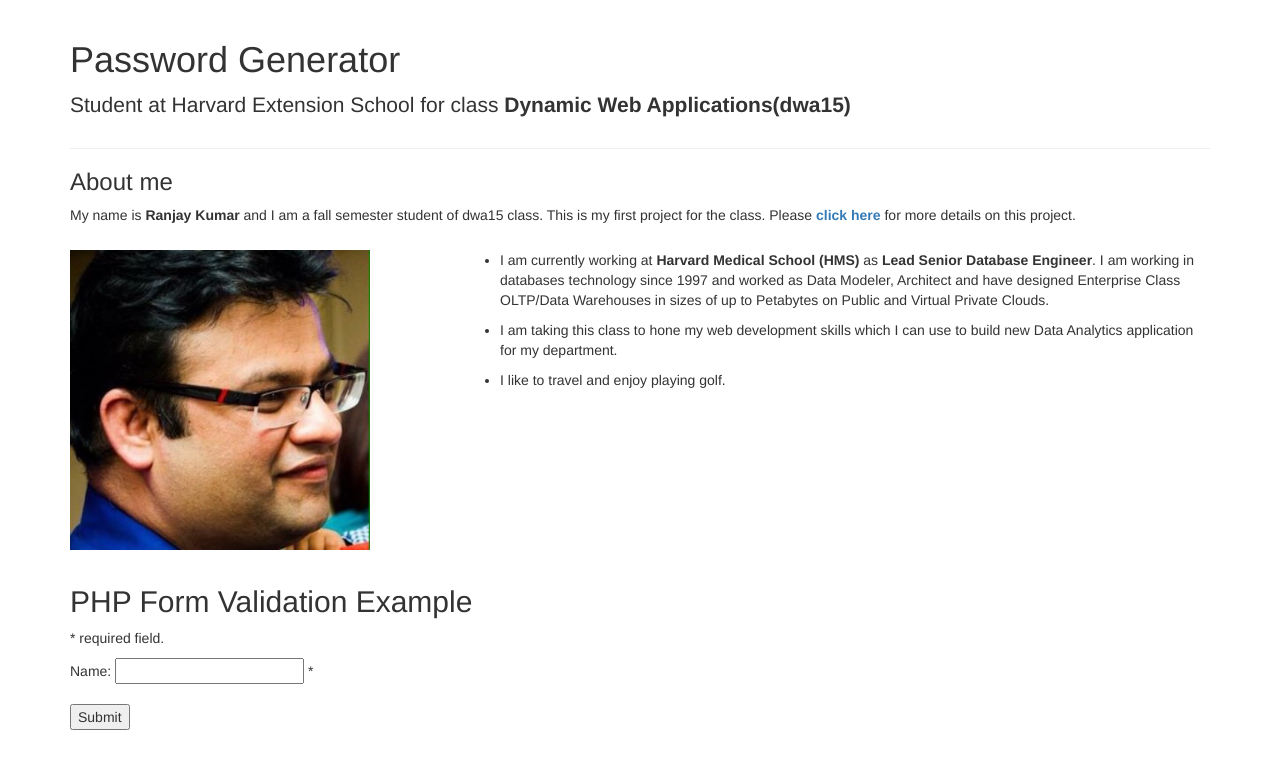
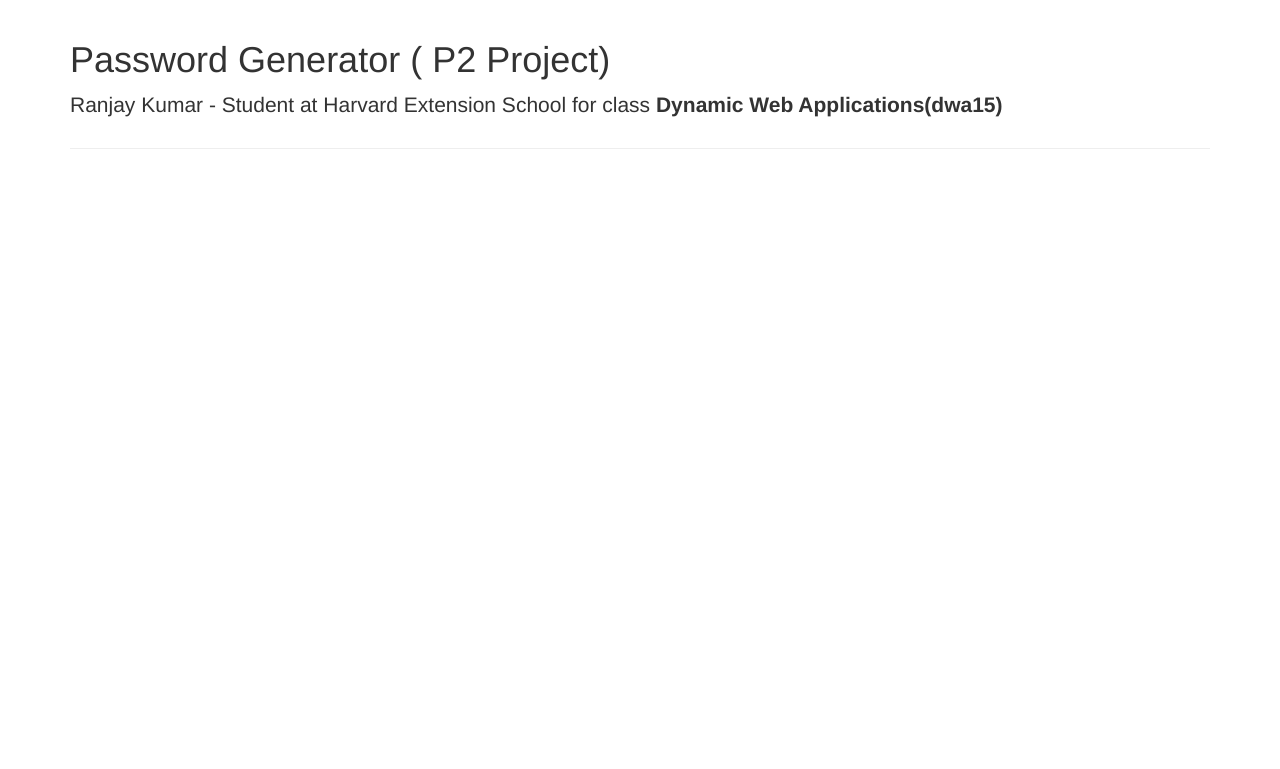
Before and after one commit to ranjayd-harvard/p2, a PHP site: page /index.html in a window 1280 px wide. Shown: the top 769 px of the page. Run offline with PHP 8.4, Linux system fonts and the light colour scheme.

Commit message:
fixed the index.html

```diff
--- a/generator.php
+++ b/generator.php
@@ -21,6 +21,8 @@ if ($handle) {
 } else {
   echo "Error opening words file: words.txt";
 }
+
+// at this point, the words array is fully populated with all words from text file
 
 //print_r($words);
 
--- a/index.html
+++ b/index.html
@@ -29,37 +29,11 @@
     <div class="container">
 
       <div class="page-header">
-        <h1>Password Generator</h1>
-        <p class="lead">Student at Harvard Extension School for class <strong>Dynamic Web Applications(dwa15) </strong> </p>
-      </div>
-
-      <h3>About me</h3>
-      <p>My name is <strong>Ranjay Kumar</strong> and I am a fall semester student of dwa15 class. This is my first project for the class. Please <a href="https://github.com/ranjayd-harvard/p2"><strong>click here</strong></a> for more details on this project.</p>
-
-    <div class="row">
-        <div class="col-md-4">
-          <img src="images/my_pic.jpg" alt="Ranjay Photo" width="300"/>
-        </div>
-        <div class="col-md-8">
-          <ul><li>
-          <p>I am currently working at <strong>Harvard Medical School (HMS)</strong> as <strong>Lead Senior Database Engineer</strong>. I am working in databases technology since 1997 and worked as Data Modeler, Architect and have designed Enterprise Class OLTP/Data Warehouses in sizes of up to Petabytes on Public and Virtual Private Clouds. </p>
-</li><li>
-<p>I am taking this class to hone my web development skills which I can use to build new Data Analytics application for my department. </p>
-</li><li>
-<p>I like to travel and enjoy playing golf.</p>
-</li></ul>
-        </div>
+        <h1>Password Generator ( P2 Project)</h1>
+        <p class="lead">Ranjay Kumar - Student at Harvard Extension School for class <strong>Dynamic Web Applications(dwa15) </strong> </p>
       </div>
 
 
-      <h2>PHP Form Validation Example</h2>
-      <p><span class="error">* required field.</span></p>
-      <form method="post" action="<?php echo htmlspecialchars($_SERVER["PHP_SELF"]);?">
-        Name: <input type="text" name="name" value="">
-        <span class="error">*</span>
-        <br><br>
-        <input type="submit" name="submit" value="Submit">
-      </form>
 
 
     <br><br>
```
